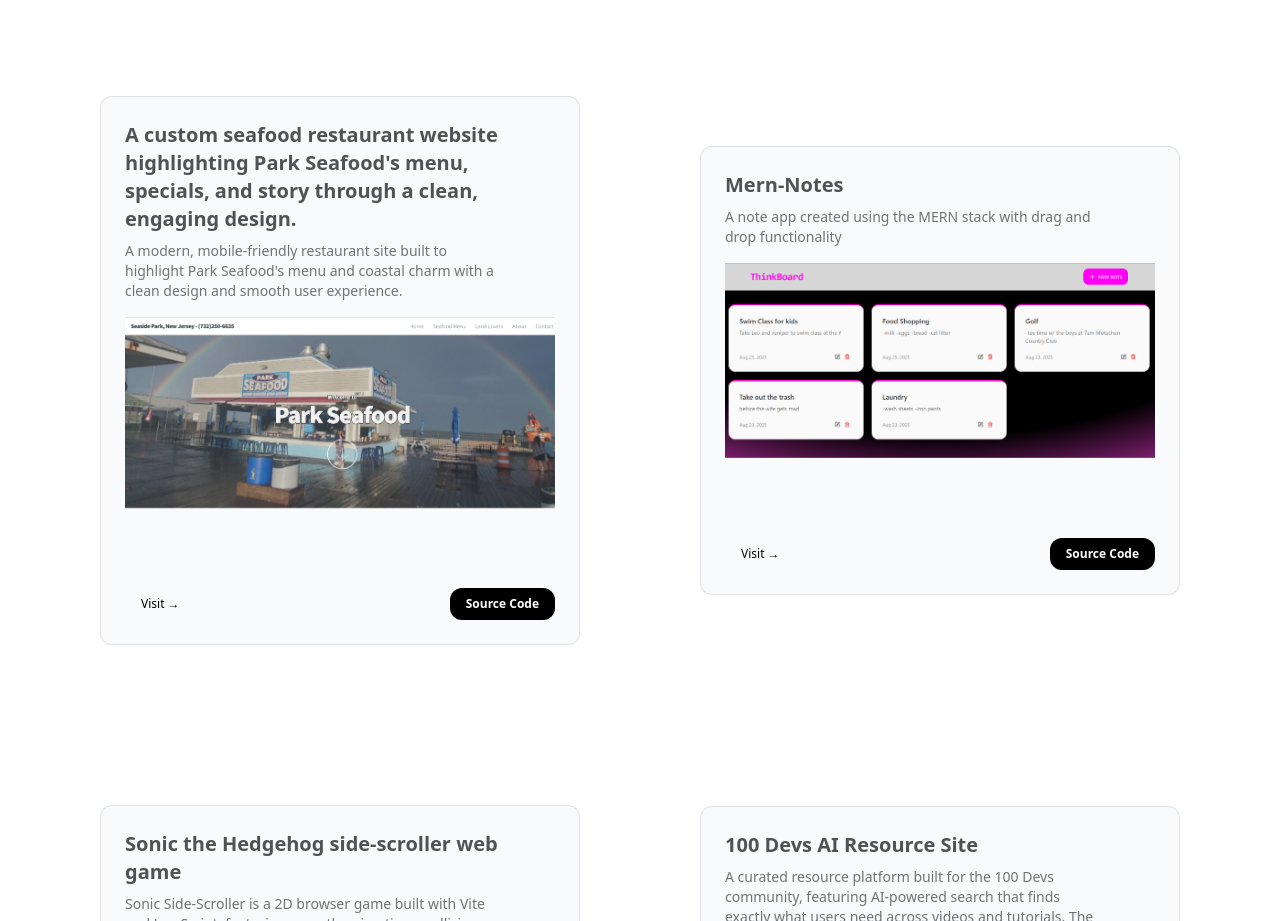
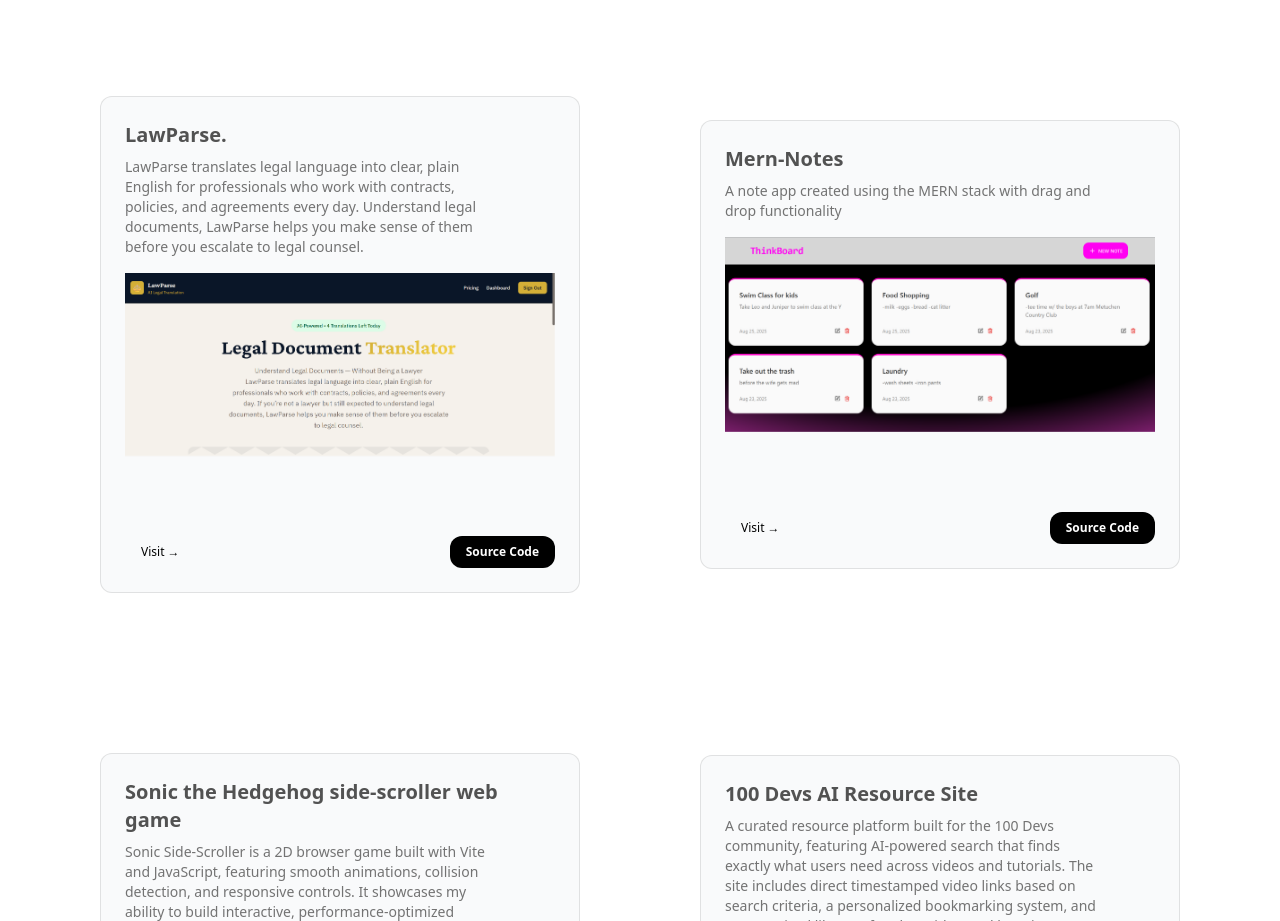
Before and after one commit to Timmahoney2000/nextjs-portfolio, a Next.js app: page / in a window 1280 px wide. Shown: the part 1664-2585 px from the top of the page. Built offline with nearby package versions, Linux system fonts and the light colour scheme.

Commit message:
Updated Project Cards

```diff
--- a/data/projects.ts
+++ b/data/projects.ts
@@ -1,11 +1,11 @@
 export const projects = [
     {
         id: 1,
-        projectTitle: "A custom seafood restaurant website highlighting Park Seafood's menu, specials, and story through a clean, engaging design.",
-        projectDescription: "A modern, mobile-friendly restaurant site built to highlight Park Seafood's menu and coastal charm with a clean design and smooth user experience.",
-        projectImage: "/images/park-seafood.png",
-        projectPreviewLink: "https://parkseafood.netlify.app/",
-        projectSourceCode: "https://github.com/Timmahoney2000/park_seafood"
+        projectTitle: "LawParse.",
+        projectDescription: "LawParse translates legal language into clear, plain English for professionals who work with contracts, policies, and agreements every day. Understand legal documents, LawParse helps you make sense of them before you escalate to legal counsel.",
+        projectImage: "/images/legalese.png",
+        projectPreviewLink: "https://www.lawparse.com/",
+        projectSourceCode: "https://github.com/Timmahoney2000/legalese"
     },
     {
         id: 3,
```
Also changed, not shown: public/images/legalese.png (added), 1 other file (tests, documents, lock files or other folders).
